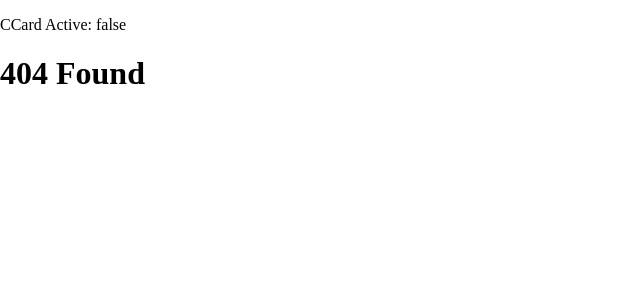
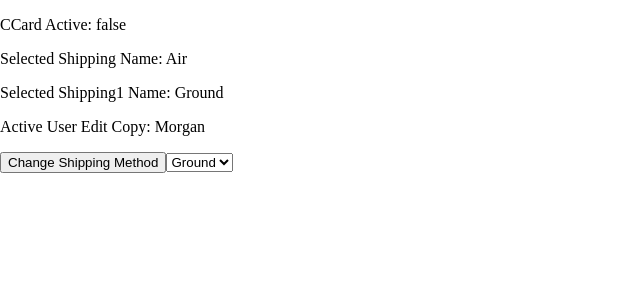
Before and after one commit to msvairam/angular_basic, an Angular app: page /signal_concept in a window 1280 px wide. Before the commit this address had no page. Shown: the top 300 px of the page, without its empty margins (0-640 px from the left). Built offline with nearby package versions, Linux system fonts and the light colour scheme.

Commit message:
Dependent State with linkedsignal

```diff
--- /dev/null
+++ b/projects/domains/signal-concepts/shipping_method_picker/shipping_method_picker.ts
@@ -0,0 +1,91 @@
+import { ChangeDetectionStrategy, Component, effect, linkedSignal, signal } from '@angular/core';
+
+interface ShippingMethod {
+    id: number,
+    name: string,
+}
+
+@Component({
+    selector: 'app-shipping-method-picker',
+    standalone: true,
+    template: `
+    <p>Selected Shipping Name: {{ selectedShippingOption().name }}</p>
+    <p>Selected Shipping1 Name: {{ selectedShippingOption1().name }}</p>
+    <p>Active User Edit Copy: {{ activeUserEditCopy().name }}</p>
+    <button (click)="changeShippingMethod()">Change Shipping Method</button>
+    <select (change)="changeShippingOption($event)">
+        @let options = shippingOption();
+        @for(option of options; track option.id) {
+            <option [value]="option.id">{{option.name}}</option>
+        }
+
+    </select>
+    `,
+    changeDetection: ChangeDetectionStrategy.OnPush,
+})
+export class ShippingMethodPicker {
+    public readonly shippingOption = signal<ShippingMethod[]>([
+        {
+            id: 0, name: 'Ground',
+        },
+        {
+            id: 1, name: 'Air',
+        },
+        {
+            id: 2, name: 'Sea',
+        }
+    ]);
+
+    public readonly activeUser = signal({id: 123, name: 'Morgan', isAdmin: true});
+
+    // Select the first shipping option by default.
+    protected readonly selectedShippingOption = linkedSignal<ShippingMethod>(() => this.shippingOption()[1]);
+
+    protected readonly selectedShippingOption1 = linkedSignal<ShippingMethod[], ShippingMethod>({
+        // `selectedOption` is set to the `computation` result whenever this `source` changes.
+        source: this.shippingOption,
+        computation: (newOption, previous) => {
+        // If the newOptions contain the previously selected option, preserve that selection.
+        // Otherwise, default to the first option.
+            return newOption.find(p => p.id === previous?.value.id) ?? newOption[0];
+        },
+    });
+
+    protected readonly activeUserEditCopy = linkedSignal(() => this.activeUser(), {
+        equal: (a, b) => a.id == b.id
+    })
+
+    changeShippingMethod() {
+        /*this.shippingOption.update((val) =>
+            val.map((el) => {
+                if(el.id == 0) el.name ='OnRoad'
+                return el;
+            })
+        ); */
+        this.shippingOption.set([
+        {
+            id: 3, name: 'OnRoad',
+        },
+        {
+            id: 1, name: 'Air',
+        },
+        {
+            id: 2, name: 'Sea',
+        }
+    ])
+    this.activeUser.set({id: 254, name: 'Morgan1', isAdmin: true})
+    }
+
+    changeShippingOption(event: Event) {
+        const target = event.target as HTMLSelectElement;
+        const index = target.value as unknown;
+        this.selectedShippingOption.set(this.shippingOption()[index as number]);
+    }
+
+    constructor() {
+        effect(() => {
+            console.log(this.shippingOption());
+        })
+    }
+
+}
--- /dev/null
+++ b/projects/domains/signal-concepts/signal-concepts.ts
@@ -0,0 +1,13 @@
+import { ChangeDetectionStrategy, Component } from '@angular/core';
+import { ShippingMethodPicker } from './shipping_method_picker/shipping_method_picker';
+
+@Component({
+    selector: 'app-signal-concepts',
+    standalone: true,
+    imports: [ShippingMethodPicker],
+    template: `<app-shipping-method-picker />`,
+    changeDetection: ChangeDetectionStrategy.OnPush
+})
+export class SignalConcepts {
+
+}
--- a/src/app/app.routes.ts
+++ b/src/app/app.routes.ts
@@ -28,6 +28,10 @@ export const routes: Routes = [
         loadComponent: () => import('../../projects/domains/program-render/program-render').then((m => m.ProgramRender)),
         title: 'Program Render',
     },
+        {
+        path: 'signal_concept',
+        loadComponent: () => import('../../projects/domains/signal-concepts/signal-concepts').then(m => m.SignalConcepts),
+    },
     {
         path: 'home',
         loadComponent: () => import('../../projects/domains/home/view/view').then((m => m.Home)),
@@ -52,6 +56,7 @@ export const routes: Routes = [
         path: 'routing',
         loadChildren: () => import('../../projects/domains/routing/routing.route').then((m) => m.RoutingRoutes),
     },
+
     {
         path: '**',
         loadComponent: () => import('../../projects/domains/shared/no-found/no-found').then(m => m.NoFound),
```
